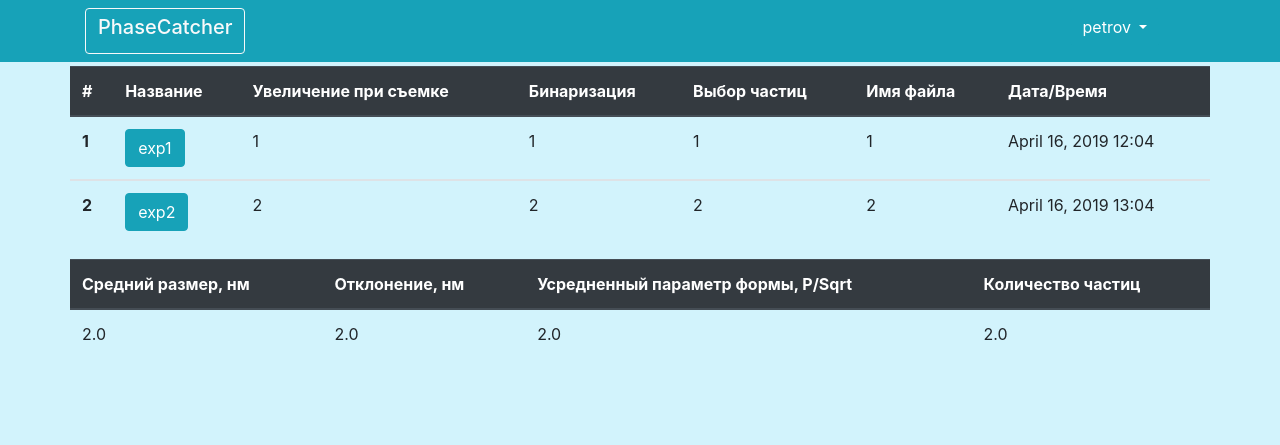
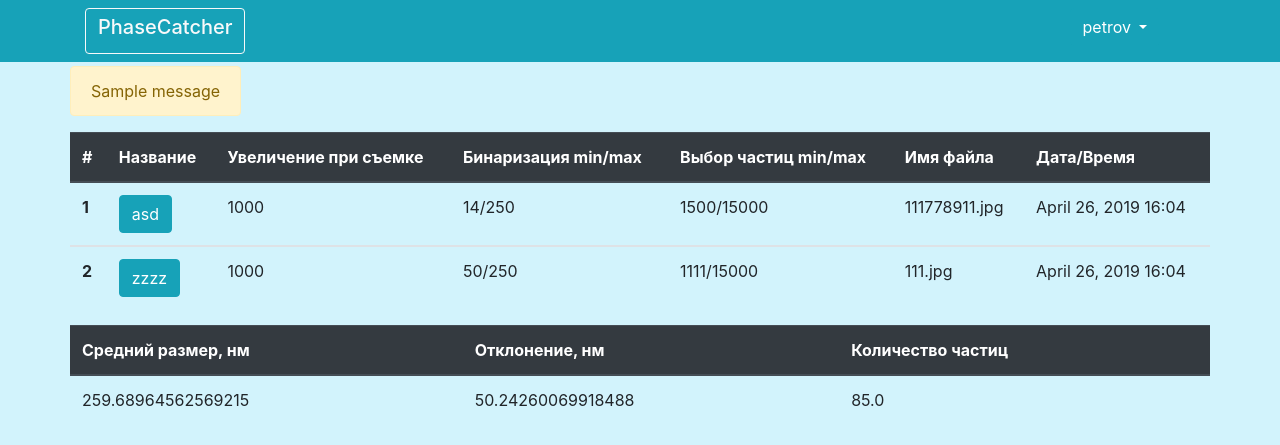
Before and after one commit to petrovao87/grad_project, a Flask app: page /projects in a window 1280 px wide. Shown: the top 445 px of the page. Run offline with Flask 2, Linux system fonts and the light colour scheme; a user stored in the database is signed in; data comes from the database, SQL or seed files in the repository; one stand-in notice (Sample message) is shown; some libraries are stand-ins or nearby versions.

Commit message:
finalize project

```diff
--- a/web_app/forms.py
+++ b/web_app/forms.py
@@ -21,24 +21,14 @@ class DownloadForm(FlaskForm):
     alloy_name = StringField('Название сплава', validators=[DataRequired()], render_kw={'class': 'form-control'})
     comment = StringField('Описание образца', validators=[DataRequired()], render_kw={'class': 'form-control'})
 
-    upload = FileField('Загрузка изображения')
     submit_upload = SubmitField('Загрузить', render_kw={'class': 'btn btn-info'})
 
     image_scale = StringField('Увеличение при съемке', validators=[DataRequired()], render_kw={'class': 'form-control'})
-    image_wb = StringField('Бинаризация', validators=[DataRequired()], render_kw={'class': 'form-control'})
-    image_wb_min = IntegerField('Min', validators=[NumberRange(min=0, max=255)], render_kw={'class': 'form-control'})
-    image_wb_max = IntegerField('Max', validators=[NumberRange(min=0, max=255)], render_kw={'class': 'form-control'})
+    image_wb = StringField('Бинаризация')
 
-    particle = StringField('Выбор частиц', validators=[DataRequired()], render_kw={'class': 'form-control'})
-    particle_min = IntegerField('Выбор частиц Min', validators=[DataRequired()], render_kw={'class': 'form-control'})
-    particle_max = IntegerField('Выбор частиц Max', validators=[DataRequired()], render_kw={'class': 'form-control'})
 
-    submit = SubmitField('Проанализировать', render_kw={'class': 'btn btn-info'})
+    particle = StringField('Выбор частиц')
 
-    average_size = StringField('Средний размер частиц, нм', validators=[DataRequired()], render_kw={'class': 'form-control'})
-    deviation_size = StringField('Отклонение, нм', validators=[DataRequired()], render_kw={'class': 'form-control'})
-    shape_parameter = StringField('Параметр формы', validators=[DataRequired()], render_kw={'class': 'form-control'})
-    particles_number = StringField('Количество частиц', validators=[DataRequired()], render_kw={'class': 'form-control'})
 
 
 class ProjectsForm(FlaskForm):
--- a/web_app/model.py
+++ b/web_app/model.py
@@ -13,25 +13,29 @@ db.init_app(app)
 
 class Experiment(db.Model):
     id = db.Column(db.Integer, primary_key=True)
-    name = db.Column(db.String(50), index=True, unique=True)
-    image_scale = db.Column(db.Integer, nullable=False)
-    image_wb = db.Column(db.Integer, nullable=False)
-    image_cont = db.Column(db.Integer, nullable=False)
-    experiment_time = db.Column(db.DateTime, nullable=False)
-
-    sample_name = db.Column(db.String, nullable=False)
+    sample_name = db.Column(db.String, index=True, unique=True, nullable=False)
     alloy_name = db.Column(db.String, nullable=False)
     comment = db.Column(db.String, nullable=True)
 
+    # name = db.Column(db.String(50), index=True, unique=True)
+    image_scale = db.Column(db.Integer, nullable=False)
+    # image_wb = db.Column(db.Integer, nullable=False)
+    binar_min = db.Column(db.Integer, nullable=False)
+    binar_max = db.Column(db.Integer, nullable=False)
+    # image_cont = db.Column(db.Integer, nullable=False)
+    particle_min = db.Column(db.Integer, nullable=False)
+    particle_max = db.Column(db.Integer, nullable=False)
+    experiment_time = db.Column(db.DateTime, nullable=False)
+
     average_size = db.Column(db.Integer, nullable=False)
     deviation_size = db.Column(db.Integer, nullable=False)
-    shape_parameter = db.Column(db.Integer, nullable=False)
+    # shape_parameter = db.Column(db.Integer, nullable=False)
     particles_number = db.Column(db.Integer, nullable=False)
 
     file_id = db.Column(db.Integer, db.ForeignKey('files.id'), nullable=False)
 
     def __repr__(self):
-        return '<id: {}, name: {}>'.format(self.id, self.name)
+        return '<id: {}, name: {}>'.format(self.id, self.sample_name)
 
 
 class Files(db.Model):
@@ -44,7 +48,7 @@ class Files(db.Model):
     experiments = db.relationship(Experiment, backref='files')
 
     def __repr__(self):
-        return '<file: {}, uploaded: {}>'.format(self.file_name, self.uploaded)
+        return '<id : {}, file: {}, uploaded: {}>'.format(self.id, self.file_name, self.uploaded)
 
 
 class User(db.Model, UserMixin):
--- a/web_app/templates/projects.html
+++ b/web_app/templates/projects.html
@@ -8,14 +8,23 @@
 <form  enctype=multipart/form-data method="POST">
 <div class="container">
     <div class="row">
+        {% with messages = get_flashed_messages() %}
+        {% if messages %}
+        <div class="alert alert-warning" role="alert">
+            {% for message in messages %}
+            {{ message }}<br>
+            {% endfor %}
+        </div>
+        {% endif %}
+        {% endwith %}
         <table class="table">
             <thead class="thead-dark">
             <tr>
                 <th scope="col">#</th>
                 <th scope="col">Название</th>
                 <th scope="col">Увеличение при съемке</th>
-                <th scope="col">Бинаризация</th>
-                <th scope="col">Выбор частиц</th>
+                <th scope="col">Бинаризация min/max</th>
+                <th scope="col">Выбор частиц min/max</th>
                 <th scope="col">Имя файла</th>
                 <th scope="col">Дата/Время</th>
             </tr>
@@ -29,7 +38,7 @@
                 <td>
                     <!-- Button trigger modal -->
                     <button type="button" class="btn btn-info" data-toggle="modal" data-target="#exampleModalLong{{ list.id }}">
-                        {{ list.name }}
+                        {{ list.sample_name }}
                     </button>
                     <!-- Modal -->
                     <div class="modal fade" id="exampleModalLong{{ list.id }}" tabindex="-1" role="dialog" aria-labelledby="exampleModalLabel" aria-hidden="true">
@@ -43,7 +52,7 @@
                                 </div>
                                 <div class="modal-body">
                                     <div class="card" style="width: 18rem;">
-                                        <img class="card-img-top" src="/mediafiles/{{ list.files.file_name }}" alt= {{ list.files.file_name }}>
+                                        <img class="card-img-top" src="/workdir/final_{{ list.files.file_name }}" alt= {{ list.files.file_name }}>
                                         <div class="card-body">
                                             <p class="card-text"> {{ list.comment }}</p>
                                         </div>
@@ -64,10 +73,6 @@
                                             <td>{{ list.deviation_size }}</td>
                                         </tr>
                                         <tr>
-                                            <th scope="row">Усредненный параметр формы, P/Sqrt</th>
-                                            <td>{{ list.shape_parameter }}</td>
-                                        </tr>
-                                        <tr>
                                             <th scope="row">Количество частиц</th>
                                             <td>{{ list.particles_number }}</td>
                                         </tr>
@@ -75,108 +80,9 @@
                                     </table>
 
                                     <div id="container" style=" margin: 0 auto"></div>
+                                    <img class="card-img-top" src="/workdir/graph_{{ list.files.file_name }}" alt= {{ list.files.file_name }}>
+                                    <div id="container2" style="width:100%; height:400px;"></div>
 
-
-<script src="https://code.highcharts.com/highcharts.js"></script>
-                                    <div id="container" style="width:100%; height:400px;"></div>
-
-<!--<script src="https://code.highcharts.com/highcharts.js"></script>-->
-<!--<script src="https://code.highcharts.com/modules/exporting.js"></script>-->
-<!--<script src="https://code.highcharts.com/modules/export-data.js"></script>-->
-<script>
-    Highcharts.chart('container', {
-  chart: {
-    zoomType: 'xy'
-  },
-  title: {
-    text: 'Average Monthly Temperature and Rainfall in Tokyo'
-  },
-  subtitle: {
-    text: 'Source: WorldClimate.com'
-  },
-  xAxis: [{
-    categories: [175, 178, 179, 180, 186, 189, 190, 194, 195, 197, 202, 208, 209, 218, 219, 223, 225, 228, 228, 234, 235, 237, 242, 244, 245, 245, 246, 250, 252, 252, 252, 253, 254, 256, 257, 258, 260, 261, 263, 269, 269, 270, 270, 270, 273, 273, 275, 279, 281, 282, 284, 284, 293, 297, 298, 299, 302, 302, 302, 303, 304, 304, 308, 310, 310, 312, 313, 315, 315, 317, 324, 329, 333, 347, 348, 353, 365, 371],
-    crosshair: true
-  }],
-  yAxis: [{ // Secondary yAxis
-    title: {
-      text: 'Rainfall',
-      style: {
-        color: Highcharts.getOptions().colors[0]
-      }
-    },
-    labels: {
-      format: '{value} mm',
-      style: {
-        color: Highcharts.getOptions().colors[0]
-      }
-    },
-    opposite: true
-  }],
-  tooltip: {
-    shared: true
-  },
-  legend: {
-    layout: 'vertical',
-    align: 'left',
-    x: 120,
-    verticalAlign: 'top',
-    y: 100,
-    floating: true,
-    backgroundColor: (Highcharts.theme && Highcharts.theme.legendBackgroundColor) || 'rgba(255,255,255,0.25)'
-  },
-  series: [{
-    name: 'Temperature',
-    type: 'spline',
-    data: [0.00140055, 0.00157481, 0.00163614, 0.00169911, 0.00211155, 0.00233993,
-0.00241928, 0.00275235, 0.00283941, 0.00301788, 0.00348764, 0.00408882,
-0.00419216, 0.00514478, 0.00525157, 0.00567624, 0.00588566, 0.00619383,
-0.00619383, 0.00677813, 0.00687012, 0.0070485, 0.00745713, 0.0076036,
-0.00767283, 0.00767283, 0.00773927, 0.00797554, 0.00807494, 0.00807494,
-0.00807494, 0.00811973, 0.00816116, 0.00823374, 0.00826479, 0.0082923,
-0.00833655, 0.00835322, 0.00837557, 0.00835398, 0.00835398, 0.00833749,
-0.00833749, 0.00833749, 0.00826629, 0.00826629, 0.00820103, 0.0080294,
-0.00792392, 0.00786649, 0.0077426, 0.0077426, 0.00705297, 0.00668928,
-0.00659404, 0.00649729, 0.00619903, 0.00619903, 0.00619903, 0.00609729,
-0.00599458, 0.00599458, 0.00557607, 0.00536367, 0.00536367, 0.00515026,
-0.00504342, 0.00482994, 0.00482994, 0.00461733, 0.00388976, 0.00339608,
-0.00302253, 0.00190143, 0.00183343, 0.00151813, 0.00092268, 0.00070237],
-    tooltip: {
-      valueSuffix: '°C'
-    }
-  }]
-});
-</script>
-
-
-
-<!--                                    <script src="https://cdnjs.cloudflare.com/ajax/libs/Chart.js/2.8.0/Chart.bundle.min.js"></script>-->
-<!--                                    <canvas id="myChart" width="400" height="400">-->
-<!--<script>-->
-<!--var ctx = document.getElementById('myChart');-->
-
-
-<!--                                    var mixedChart = new Chart(ctx, {-->
-<!--    type: 'bar',-->
-<!--    data: {-->
-<!--        datasets: [{-->
-<!--            label: 'Bar Dataset',-->
-<!--            data: [10, 20, 30, 40]-->
-<!--        }, {-->
-<!--            label: 'Line Dataset',-->
-<!--            data: [50, 50, 50, 50],-->
-
-<!--            // Changes this dataset to become a line-->
-<!--            type: 'line'-->
-<!--        }],-->
-<!--        labels: ['January', 'February', 'March', 'April']-->
-<!--    },-->
-<!--    options: options-->
-<!--});-->
-<!--</script>-->
-<!--                                    </canvas>-->
-
-                                    !!!!!!!!!!!!!!!!!!!!!!!!!
                                     <div class="modal-footer">
                                         <button type="button" class="btn btn-secondary" data-dismiss="modal">Close</button>
                                     </div>
@@ -186,9 +92,9 @@
                     </div>
                 </td>
                 <td>{{ list.image_scale }}</td>
-                <td>{{ list.image_wb }}</td>
-                <td>{{ list.image_cont }}</td>
-                <td>{{ list.file_id }}</td>
+                <td>{{ list.binar_min }}/{{ list.binar_max }}</td>
+                <td>{{ list.particle_min }}/{{ list.particle_max }}</td>
+                <td>{{ list.files.file_name }}</td>
                 <td>{{ list.experiment_time.strftime('%B %d, %Y %H:%m')  }}</td>
             </tr>
             </tbody>
@@ -211,7 +117,6 @@
             <tr>
                 <th scope="col">Средний размер, нм</th>
                 <th scope="col">Отклонение, нм</th>
-                <th scope="col">Усредненный параметр формы, P/Sqrt</th>
                 <th scope="col">Количество частиц</th>
             </tr>
             </thead>
@@ -219,7 +124,6 @@
             <tr>
                 <td>{{ average_dict['average_size'] }}</td>
                 <td>{{ average_dict['average_dv'] }}</td>
-                <td>{{ average_dict['average_sp'] }}</td>
                 <td>{{ average_dict['average_pn'] }}</td>
             </tr>
             </tbody>
```
Also changed, not shown: web_app/__init__.py (+63 -12 lines), web_app/templates/analise.html (+24 -4 lines), web_app/treatment.py (+13 -5 lines), web_app/test.db.
